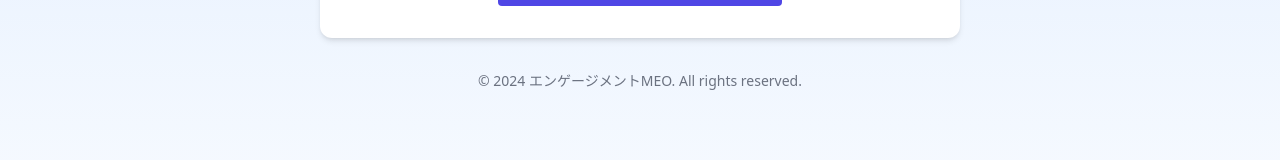
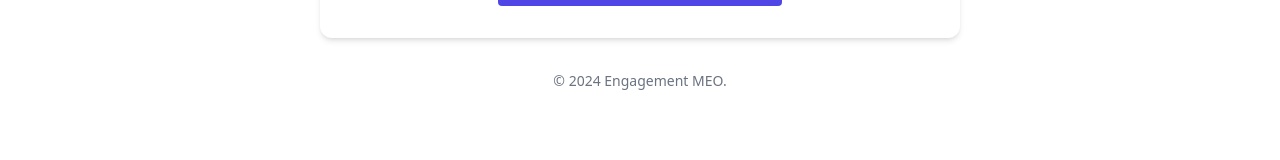
Before and after one commit to satorusekiguchi/meo, a Next.js app: page /client-01 in a window 1280 px wide. Shown: the part 408-568 px from the top of the page. Built offline with nearby package versions, Linux system fonts and the light colour scheme.

Commit message:
Ready for deployment

```diff
--- a/next.config.js
+++ b/next.config.js
@@ -4,6 +4,9 @@ const nextConfig = {
   experimental: {
     // appDir: true, // appDirを削除しました
   },
+  images: {
+    domains: ["example.com", "meo-sod.vercel.app"],
+  },
 };
 
 module.exports = nextConfig;
--- a/src/app/[client]/page.tsx
+++ b/src/app/[client]/page.tsx
@@ -13,7 +13,7 @@ export default function ClientPage({ params }: { params: { client: string } }) {
   if (!clientConfig) {
     return (
       <div
-        className="min-h-screen flex items-center justify-center bg-gradient-to-b from-blue-100 to-white"
+        className="min-h-screen flex items-center justify-center bg-white"
         role="alert"
       >
         <div className="text-center">
@@ -33,7 +33,7 @@ export default function ClientPage({ params }: { params: { client: string } }) {
   }
 
   return (
-    <div className="min-h-screen bg-gradient-to-b from-blue-100 to-white py-8">
+    <div className="min-h-screen bg-white py-8">
       <div className="container mx-auto px-4 max-w-2xl">
         <div className="bg-white rounded-xl shadow-md overflow-hidden">
           <div className="p-8">
@@ -63,7 +63,7 @@ export default function ClientPage({ params }: { params: { client: string } }) {
         </div>
       </div>
       <footer className="mt-8 text-center text-gray-500 text-sm">
-        <p>&copy; 2024 エンゲージメントMEO. All rights reserved.</p>
+        <p>&copy; 2024 Engagement MEO.</p>
       </footer>
     </div>
   );
--- a/src/app/page.tsx
+++ b/src/app/page.tsx
@@ -21,6 +21,7 @@ import {
   ChevronRight,
   CheckCircle2,
 } from "lucide-react";
+import Head from "next/head";
 
 function useSmooth() {
   useEffect(() => {
@@ -44,6 +45,10 @@ export default function Component() {
   useSmooth();
 
   return (
+    <>
+      <Head>
+        <title>エンゲージメントMEO - 新たな顧客との絆</title>
+      </Head>
       <div className="min-h-screen bg-gradient-to-b from-indigo-50 via-white to-indigo-50 text-sm">
         <header className="bg-white shadow-md sticky top-0 z-10">
           <div className="max-w-[1400px] mx-auto px-6 py-4 flex justify-between items-center">
@@ -386,7 +391,9 @@ export default function Component() {
                   <MapPin className="w-6 h-6 mr-2" />
                   エンゲージメントMEO
                 </h3>
-              <p className="text-gray-400">地図から始まる、新たな顧客との絆</p>
+                <p className="text-gray-400">
+                  地図から始まる、新たな顧客との絆
+                </p>
               </div>
               <div>
                 <h4 className="text-lg font-semibold mb-4">サービス</h4>
@@ -502,11 +509,14 @@ export default function Component() {
               </div>
             </div>
             <div className="mt-8 pt-8 border-t border-gray-700 text-center text-gray-400">
-            <p>&copy; 2024 エス・オー・データ株式会社. All rights reserved.</p>
+              <p>
+                &copy; 2024 エス・オー・データ株式会社. All rights reserved.
+              </p>
             </div>
           </div>
         </footer>
       </div>
+    </>
   );
 }
 
--- a/src/components/ClientSurvey.tsx
+++ b/src/components/ClientSurvey.tsx
@@ -91,9 +91,7 @@ export default function ClientSurvey() {
         )}
       </div>
       <footer className="text-center py-4">
-        <p className="text-sm text-gray-500">
-          © 2024 エス・オー・データ株式会社
-        </p>
+        <p className="text-sm text-gray-500">© 2024 Engagement MEO.</p>
       </footer>
     </div>
   );
```
Lines whose indentation alone changed are shown as unchanged.
